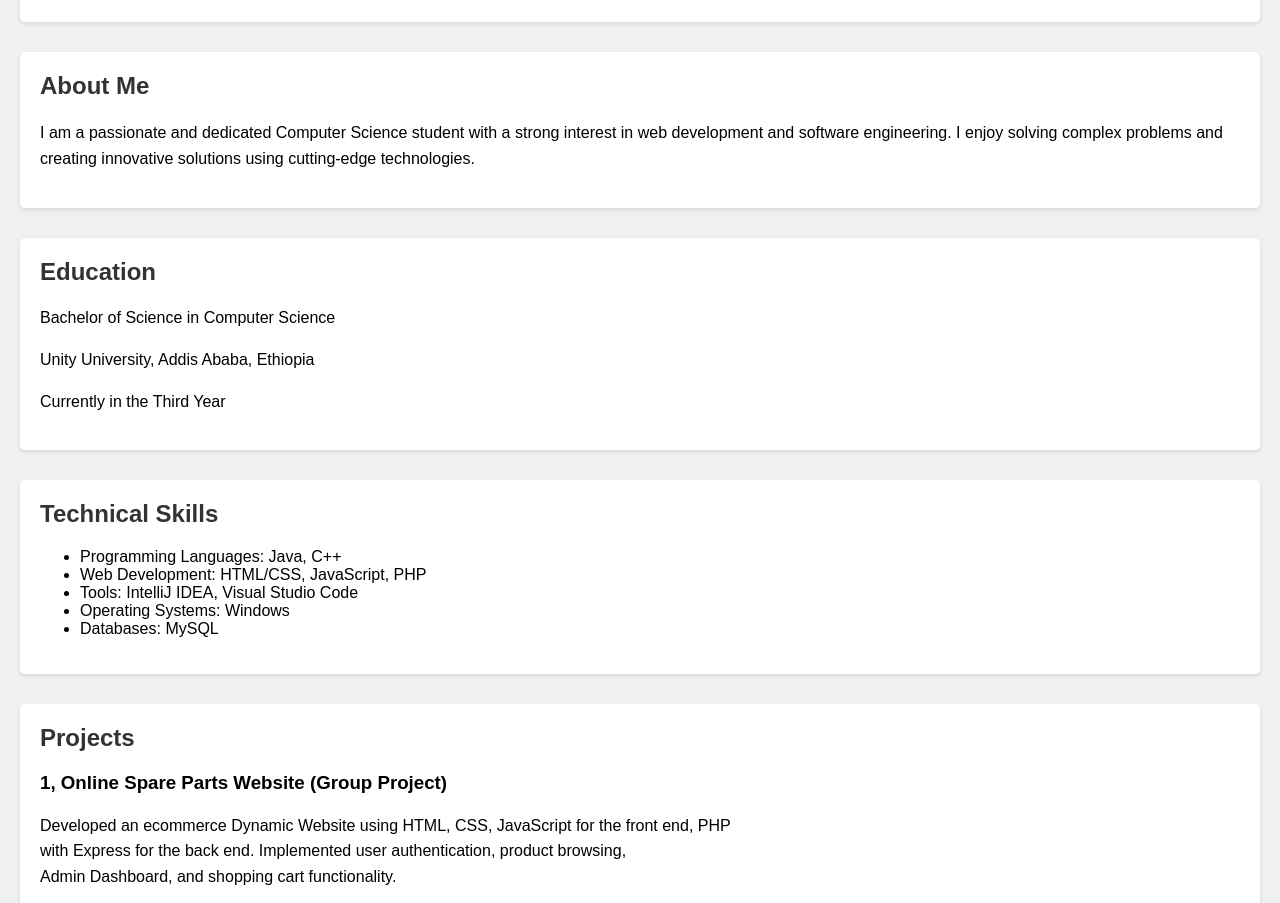
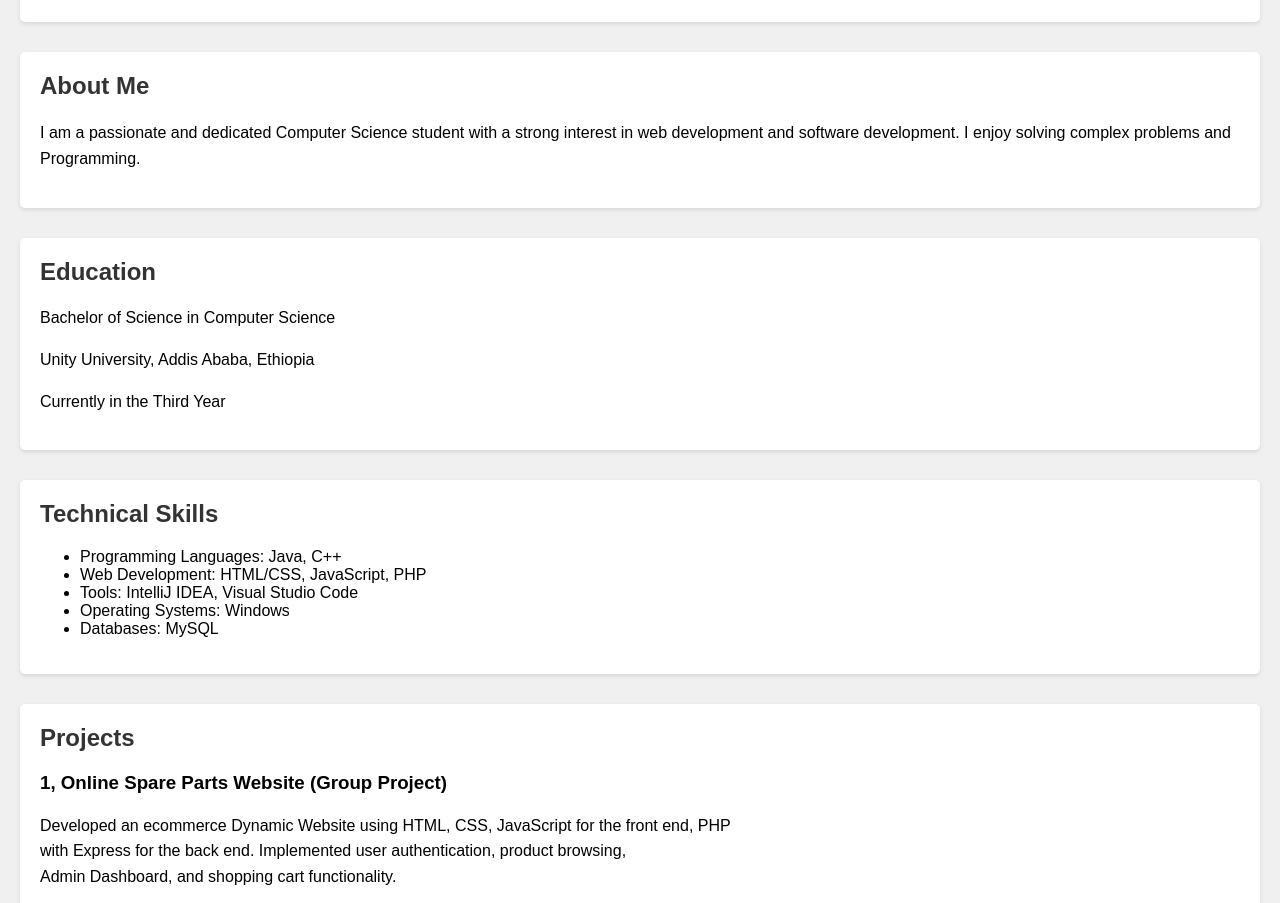
Before and after one commit to Zola-codex/personalweb, a plain HTML site: page index.html in a window 1280 px wide. Shown: the part 1075-1978 px from the top of the page. Drawn offline with Linux system fonts and the light colour scheme.

Commit message:
I change some paragraph in both index.html and index.css

```diff
--- a/index.css
+++ b/index.css
@@ -1,4 +1,4 @@
-/* Global Styles */
+
 body {
     font-family: Arial, sans-serif;
     margin: 0;
@@ -6,7 +6,6 @@ body {
     background-color: #f0f0f0;
 }
 
-/* Header Styles */
 header {
     background-color: #333;
     color: #fff;
@@ -40,7 +39,6 @@ nav ul li a:hover {
     color: #ffc107;
 }
 
-/* Main Content Styles */
 main {
     padding: 20px;
 }
@@ -62,7 +60,7 @@ p {
     line-height: 1.6;
 }
 
-/* Footer Styles */
+
 footer {
     background-color: #333;
     color: #fff;
--- a/index.html
+++ b/index.html
@@ -25,11 +25,11 @@
             <h2>Welcome to My Portfolio</h2>
             <p>This is the homepage of my portfolio website. Scroll down or use the navigation to explore more.</p>
             <img src="pic1.jpg.jpg" alt="welcome image">
-            <!-- You can add images, additional text, or other elements to customize your homepage -->
+
         </section>
         <section id="about">
             <h2>About Me</h2>
-            <p>I am a passionate and dedicated Computer Science student with a strong interest in web development and software engineering. I enjoy solving complex problems and creating innovative solutions using cutting-edge technologies.</p>
+            <p>I am a passionate and dedicated Computer Science student with a strong interest in web development and software development. I enjoy solving complex problems and Programming.</p>
         </section>
         <section id="education">
             <h2>Education</h2>
```
